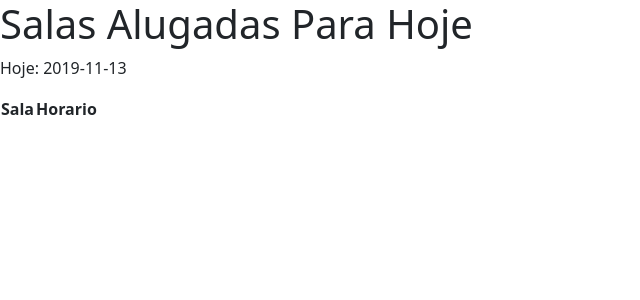
After one commit to EngSwCIC/Reserva-de-Salas, a Rails app: page /today_appointments in a window 1280 px wide. The commit adds this page. Shown: the top 300 px of the page, without its empty margins (0-640 px from the left). Run offline with Rails 7, Linux system fonts and the light colour scheme; tables that the repository leaves empty hold one stand-in row (values such as "Sample post"); lists and menus that the app fills with data are empty; style sheets or scripts are compiled from the project's sources; some libraries are stand-ins or nearby versions.

Commit message:
Finalizada implementação básica

```diff
--- /dev/null
+++ b/app/assets/javascripts/today_appointments.coffee
@@ -0,0 +1,3 @@
+# Place all the behaviors and hooks related to the matching controller here.
+# All this logic will automatically be available in application.js.
+# You can use CoffeeScript in this file: http://coffeescript.org/
--- /dev/null
+++ b/app/assets/stylesheets/today_appointments.scss
@@ -0,0 +1,3 @@
+// Place all the styles related to the today_appointments controller here.
+// They will automatically be included in application.css.
+// You can use Sass (SCSS) here: http://sass-lang.com/
--- /dev/null
+++ b/app/controllers/today_appointments_controller.rb
@@ -0,0 +1,7 @@
+class TodayAppointmentsController < ApplicationController
+  def index
+    @day = Date.parse(DateTime.now.strftime("%y/%m/%d"))
+    @appointments_today = Appointment.where(:appointment_date => @day.beginning_of_day .. @day.end_of_day)
+
+  end
+end
--- /dev/null
+++ b/app/helpers/today_appointments_helper.rb
@@ -0,0 +1,2 @@
+module TodayAppointmentsHelper
+end
--- a/app/views/backoffice/dashboard/index.html.erb
+++ b/app/views/backoffice/dashboard/index.html.erb
@@ -16,6 +16,7 @@
 				<%= link_to 'Adicionar Sala', new_room_path, method: :get, class: 'btn btn-primary' %>
 				<%= link_to 'Ver lista de salas existentes', rooms_path, method: :get, class: 'btn btn-primary' %>
 				<%= link_to 'Cadastrar um novo admin', signup_admin_path, class: 'btn btn-primary' %>
+				<%= link_to "Salas para hoje", today_appointments_path, method: :get, class: 'btn btn-primary' %>
 				<%= link_to 'Logout', destroy_user_session_path, method: :delete, class: 'btn btn-primary' %>
 			<% end %>
 		<% end %>
--- /dev/null
+++ b/app/views/today_appointments/index.html.erb
@@ -0,0 +1,16 @@
+<h1>Salas Alugadas Para Hoje</h1>
+<p>Hoje: <%= @day%> </p>
+
+<table>
+    <tr>
+        <th>Sala</th>
+        <th>Horario</th>
+    </tr>
+
+    <% @appointments_today.each do |appointment| %>
+        <tr>
+            <td> <%= appointment.room_id %></td>
+            <td> <%= appointment.appointment_date %></td>
+        </tr>
+    <% end %>
+</table>
--- a/config/routes.rb
+++ b/config/routes.rb
@@ -1,4 +1,6 @@
 Rails.application.routes.draw do
+
+  get 'today_appointments/index'
 
   root 'home#index'
 
@@ -23,6 +25,7 @@ Rails.application.routes.draw do
   get 'all-appointments' => 'appointments#all_appointments'
   get 'backoffice', to: 'backoffice/dashboard#index'
   get 'signup_admin', to: 'backoffice/dashboard#signup_admin'
+  get 'today_appointments', to: 'today_appointments#index'
   post '', to: 'backoffice/dashboard#create', as: :"admin_registration"
 
   # For details on the DSL available within this file, see http://guides.rubyonrails.org/routing.html
```
Also changed, not shown: spec/controllers/today_appointments_controller_spec.rb (added, +12 -0 lines), spec/helpers/today_appointments_helper_spec.rb (added, +15 -0 lines), spec/views/today_appointments/index.html.erb_spec.rb (added, +5 -0 lines).
